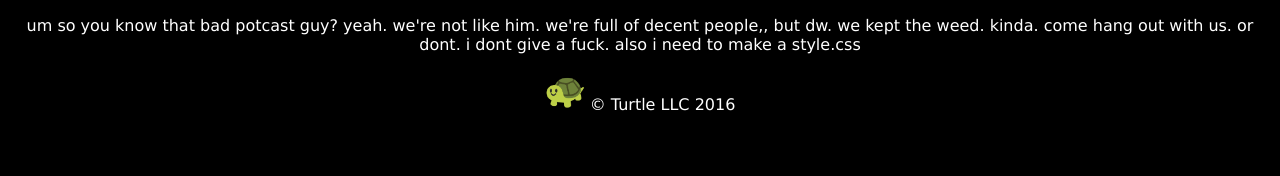
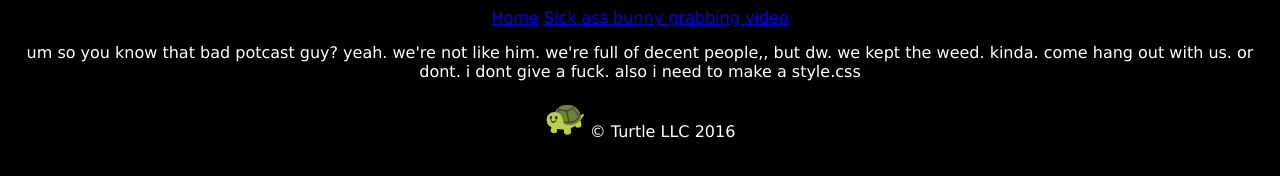
Before and after one commit to Violet-x3/RoeJogan.uk-website, a plain HTML site: page index.html in a window 1280 px wide. Drawn offline with Linux system fonts and the light colour scheme.

Commit message:
Update bunny.html and index.html
added header and removed junk code

```diff
--- a/index.html
+++ b/index.html
@@ -15,6 +15,7 @@
     </style>
   </head>
   <body>
+  <header> <a href=index.html>Home</a> <a href=bunny.html>Sick ass bunny grabbing video</a> </header>
     <p>um so you know that bad potcast guy? yeah. we're not like him. we're full of decent people,, but dw. we kept the weed. kinda. come hang out with us. or dont. i dont give a fuck. also i need to make a style.css</p>
     <footer>
       <p><img src="turtle.png" alt="turtle emoji" width="40" height="40"> © Turtle LLC 2016</p>
```
Also changed, not shown: bunny.html (+1 -3 lines).
